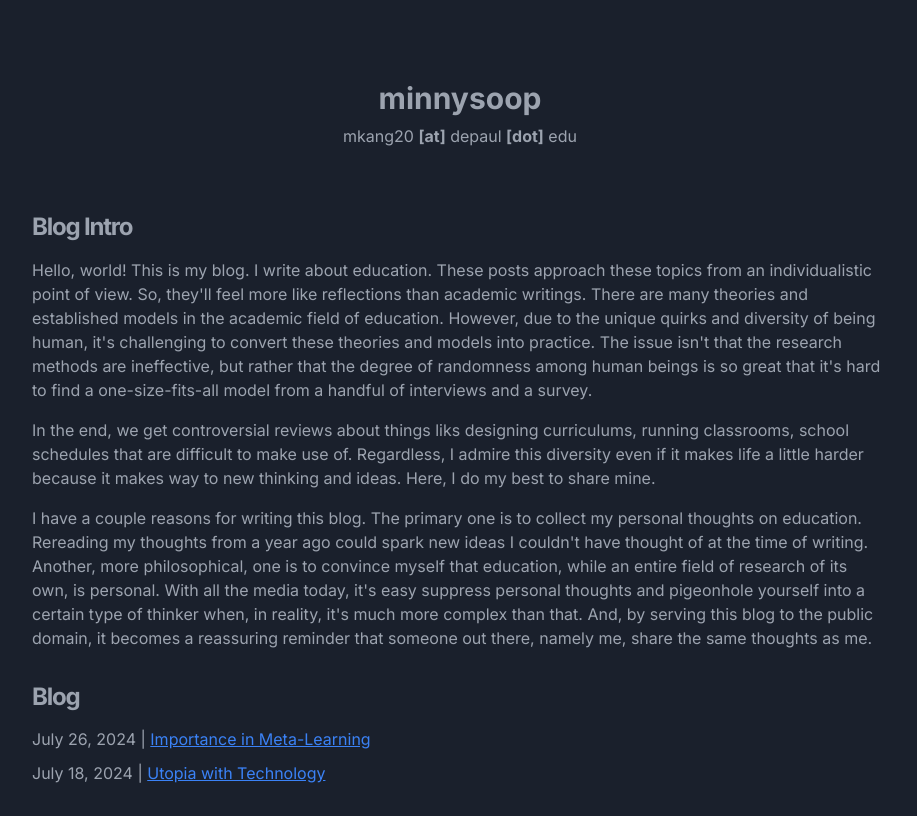
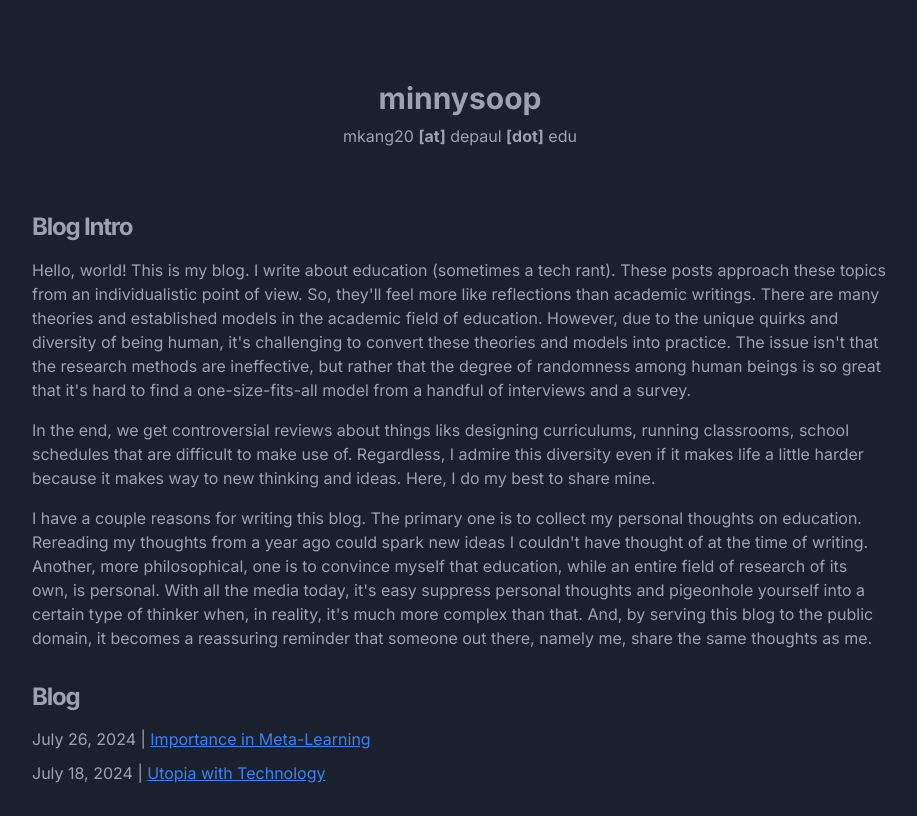
Before and after one commit to minnysoop/Blog, a Next.js app: page / in a window 1280 px wide. Shown: the whole page, without its empty margins (180-1097 px from the left). Built offline with nearby package versions, Linux system fonts and the light colour scheme.

Commit message:
change intro

```diff
--- a/src/app/page.tsx
+++ b/src/app/page.tsx
@@ -11,7 +11,7 @@ export default function Index() {
   return (
     <>
     <Section title="Blog Intro">
-      <div className="mb-4">Hello, world! This is my blog. I write about education. These posts approach these topics from an individualistic point of view. So, they'll feel more like reflections than academic writings. There are many theories and established models in the academic field of education. However, due to the unique quirks and diversity of being human, it's challenging to convert these theories and models into practice. The issue isn't that the research methods are ineffective, but rather that the degree of randomness among human beings is so great that it's hard to find a one-size-fits-all model from a handful of interviews and a survey.
+      <div className="mb-4">Hello, world! This is my blog. I write about education (sometimes a tech rant). These posts approach these topics from an individualistic point of view. So, they'll feel more like reflections than academic writings. There are many theories and established models in the academic field of education. However, due to the unique quirks and diversity of being human, it's challenging to convert these theories and models into practice. The issue isn't that the research methods are ineffective, but rather that the degree of randomness among human beings is so great that it's hard to find a one-size-fits-all model from a handful of interviews and a survey.
       </div>
       <div className="mb-4">In the end, we get controversial reviews about things liks designing curriculums, running classrooms, school schedules that are difficult to make use of. Regardless, I admire this diversity even if it makes life a little harder because it makes way to new thinking and ideas. Here, I do my best to share mine.
       </div>
```
